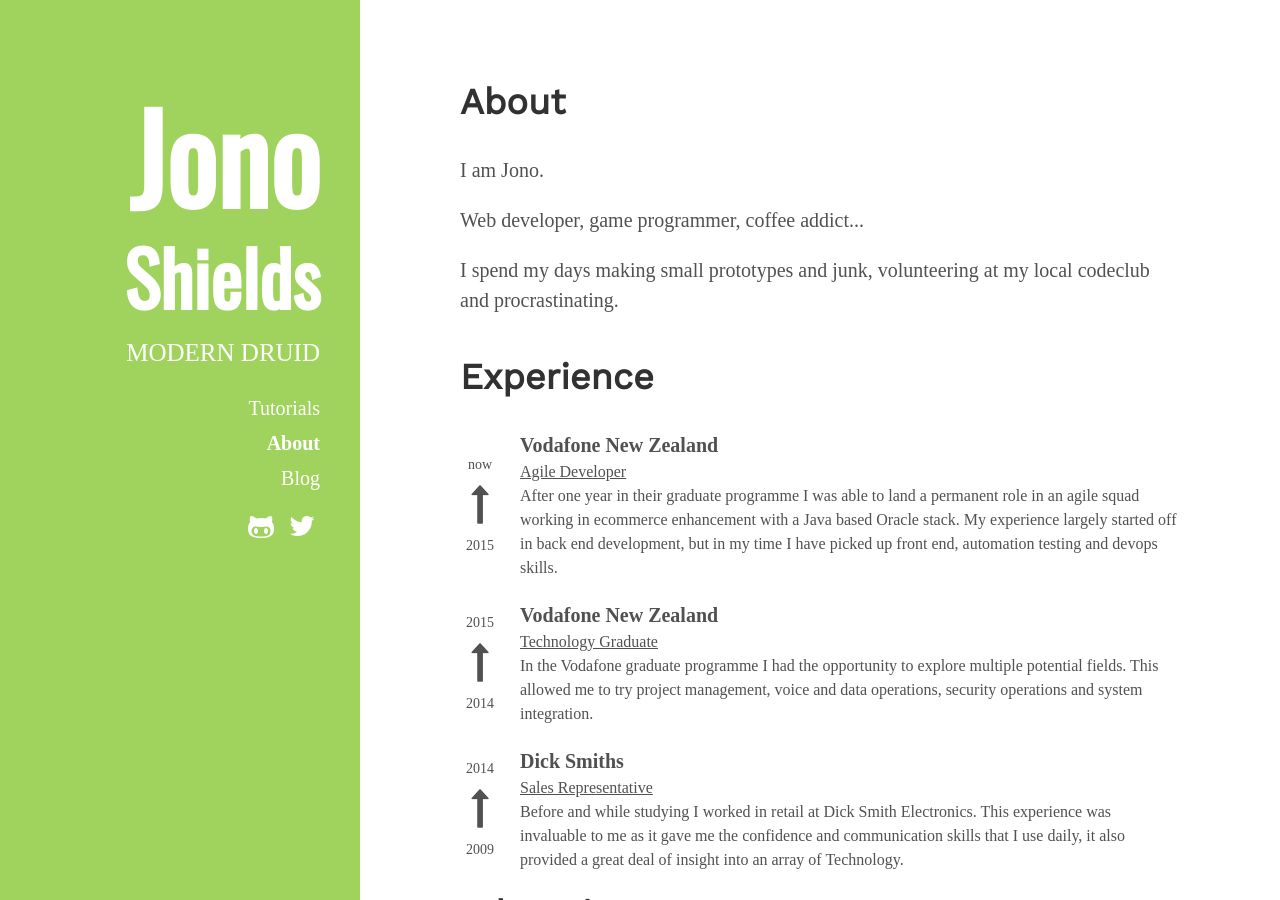
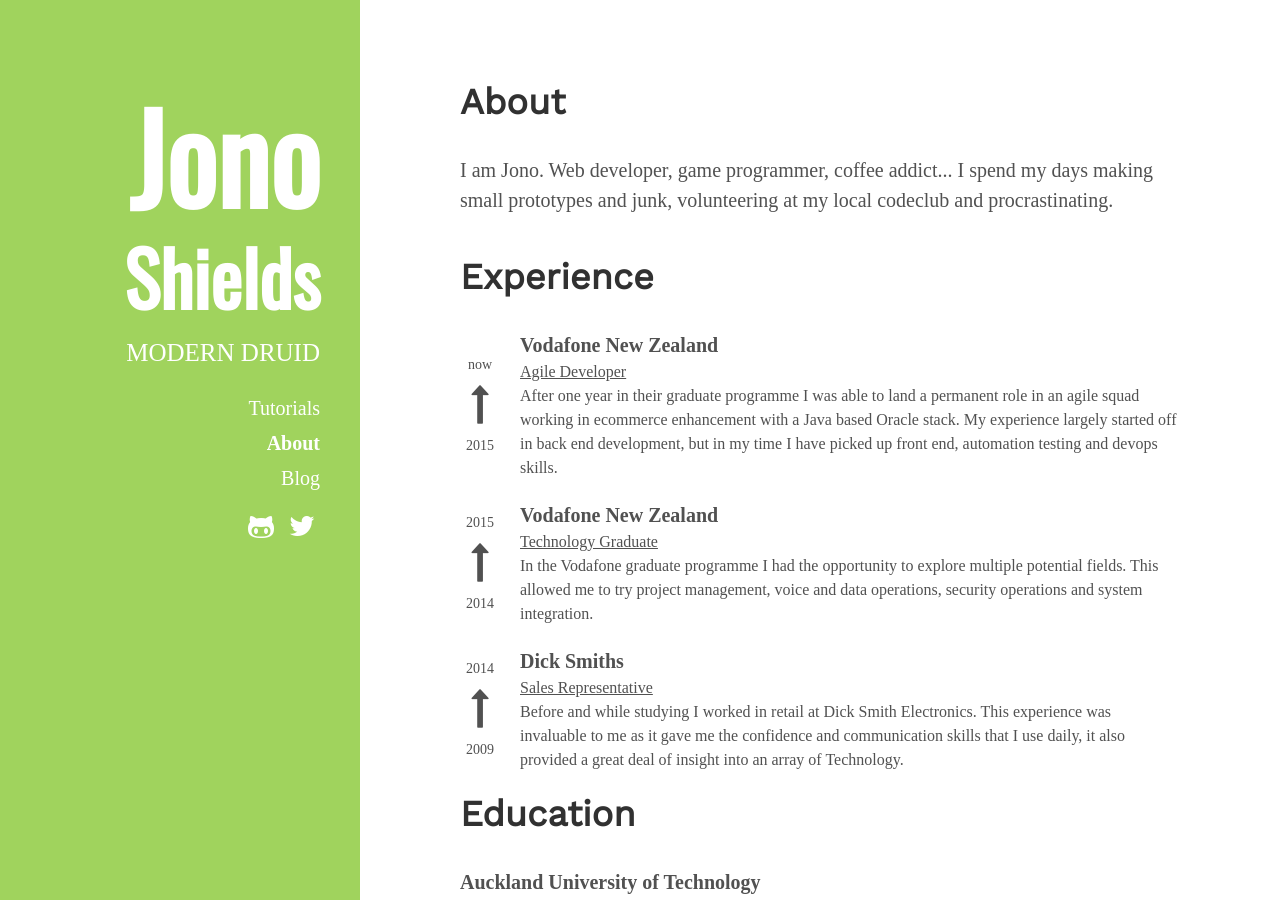
Before and after one commit to foopod/blog-2.0, a Jekyll site: the page built from about.md, in a window 1280 px wide and 900 px high. Built offline with Jekyll 4.4.1, drawn with Linux system fonts in a browser that asks for light colours; nearby versions of some CDN libraries; some web fonts are replaced.

Commit message:
Single paragraph

```diff
--- a/about.md
+++ b/about.md
@@ -8,9 +8,7 @@
 
 <div class="timeline">
     <div class="timeline-experience">
-        <p>I am Jono.</p>
-        <p>Web developer, game programmer, coffee addict...</p>
-        <p>I spend my days making small prototypes and junk, volunteering at my local codeclub and procrastinating.</p>
+        <p>I am Jono. Web developer, game programmer, coffee addict... I spend my days making small prototypes and junk, volunteering at my local codeclub and procrastinating.</p>
     </div>
 </div>
 
```
